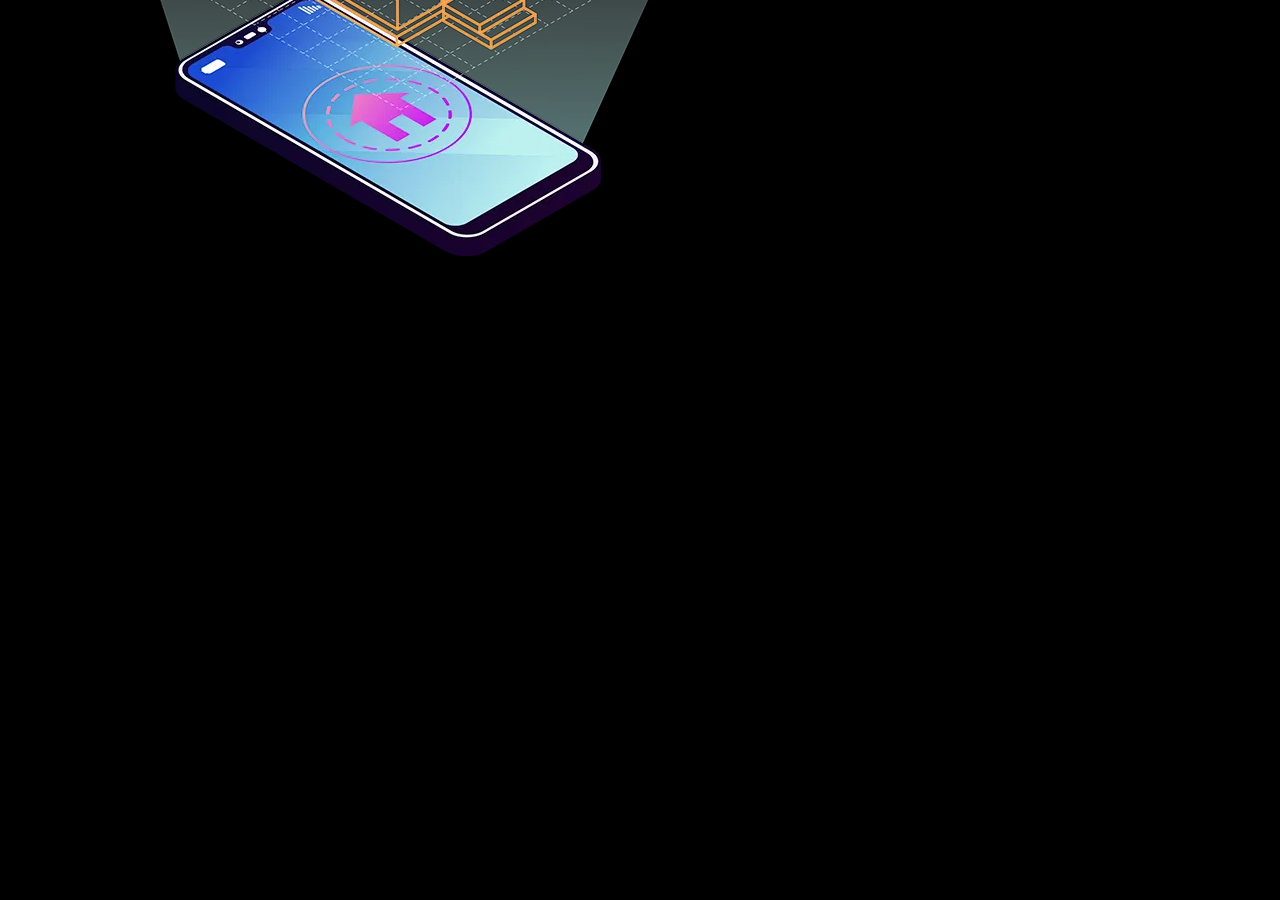
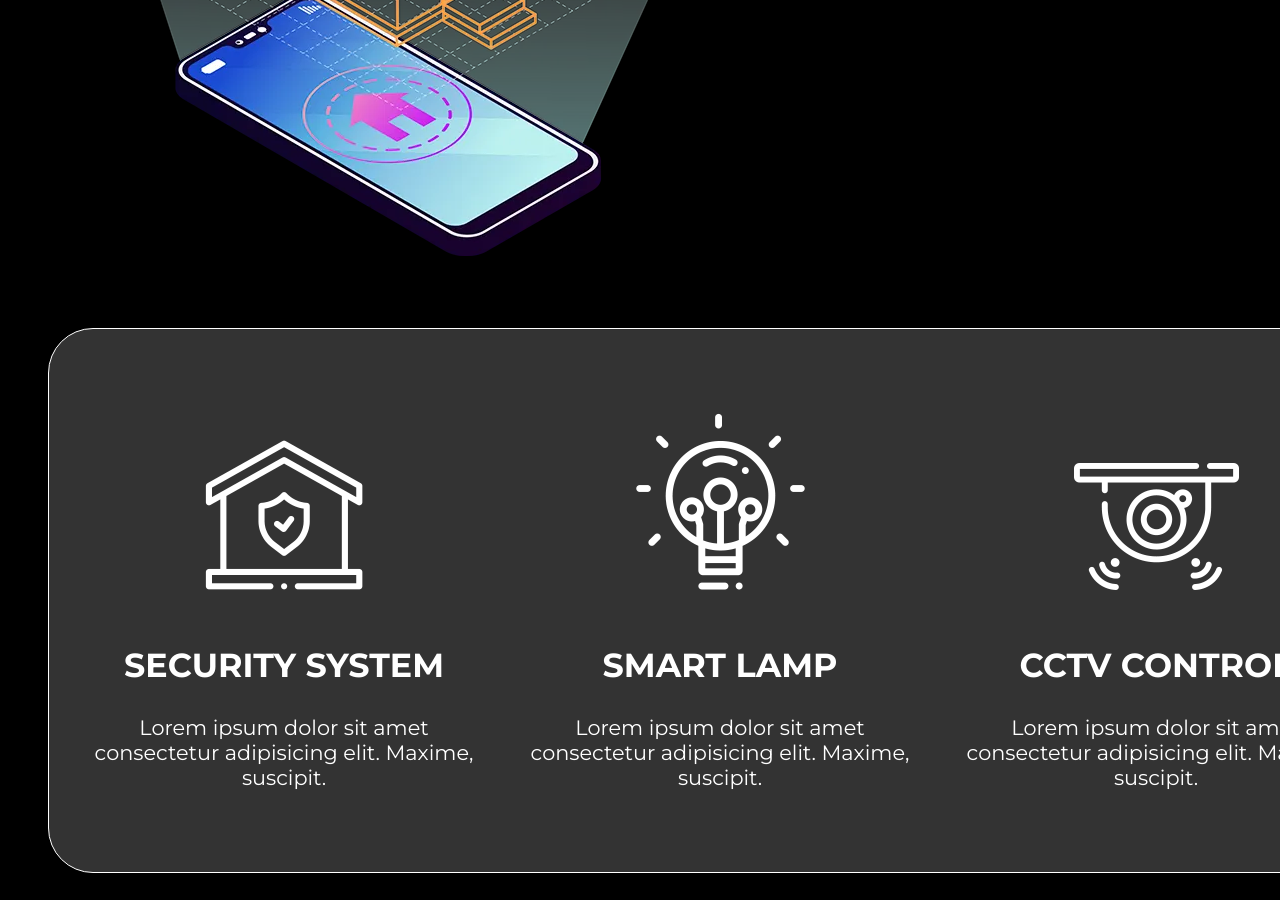
Before and after one commit to IvanPostarnak/smart-home-markup-training, a plain HTML site: page index.html in a window 1280 px wide. Shown: the part 1500-2400 px from the top of the page. Before the commit the page ends 1800 px from the top, so only its background shows below. Drawn offline with Linux system fonts and the light colour scheme.

Commit message:
feat: add 3rd slide

```diff
--- a/assets/index.scss
+++ b/assets/index.scss
@@ -66,6 +66,10 @@ $slide-max-width: 1440px;
     height: 900px;
   }
 
+  &--third-slide {
+    height: 600px;
+  }
+
 	&__inner {
     width: 100%;
     z-index: $top-layer;
@@ -87,6 +91,20 @@ $slide-max-width: 1440px;
       justify-content: space-between;
       align-items: center;
     }
+
+    &--third-slide {
+      max-width: 1344px;
+      height: 545px;
+      display: flex;
+      flex-direction: row;
+      justify-content: space-between;
+      align-items: center;
+
+      border: 1px solid $white;
+      border-radius: 45px;
+      background-color: rgba($white, 0.2);
+      padding: 35px;
+    }
 	}
 
 	&__content {
@@ -107,6 +125,15 @@ $slide-max-width: 1440px;
       flex-direction: column;
       justify-content: center;
       align-items: flex-start;
+		}
+
+    &--third-slide {
+      max-width: 400px;
+      min-height: 465px;
+      display: flex;
+      flex-direction: column;
+      justify-content: center;
+      align-items: center;
 		}
 	}
 
@@ -146,6 +173,13 @@ $slide-max-width: 1440px;
       font-size: 5.41rem;
       line-height: 6.181rem;
 		}
+
+    &--third-slide {
+      font-weight: $bold;
+      margin-top: 55px;
+      font-size: 3.333rem;
+      text-align: center;
+		}
 	}
 
 	&__subtitle {
@@ -173,6 +207,14 @@ $slide-max-width: 1440px;
       font-weight: $medium;
       font-size: 2.5rem;
 		}
+
+    &--third-slide {
+      margin-top: 30px;
+      font-weight: $regular;
+      font-size: 2.083rem;
+      line-height: 2.5rem;
+      text-align: center;
+		}
 	}
 
 	&__button {
@@ -198,6 +240,15 @@ $slide-max-width: 1440px;
 
 		&--first-slide {
 		}
+
+    &--second-slide {
+		}
+
+    &--third-slide {
+      min-height: 180px;
+      display: flex;
+      align-items: flex-end;
+		}
 	}
 }
 
--- a/index.html
+++ b/index.html
@@ -67,5 +67,45 @@
       </div>
     </div>
   </section>
+
+  <section class="container">
+    <div class="slide slide--third-slide">
+      <div class="slide__inner slide__inner--third-slide">
+        <div class="slide__content slide__content--third-slide">
+          <picture class="slide__picture--third-slide">
+            <source srcset="assets/img/slide_3_picture_1.webp 1x" type="image/webp">
+            <source srcset="assets/img/slide_3_picture_1.png 1x" type="image/png">
+            <img src="assets/img/slide_3_picture_1.png" alt="Picture of the Smart Security System pros">
+          </picture>
+          <div class="slide__text-info slide__text-info--third-slide">
+            <h1 class="slide__title slide__title--third-slide">SECURITY SYSTEM</h1>
+            <p class="slide__description slide__description--third-slide">Lorem ipsum dolor sit amet consectetur adipisicing elit. Maxime, suscipit.</p>
+          </div>
+        </div>
+        <div class="slide__content slide__content--third-slide">
+          <picture class="slide__picture--third-slide">
+            <source srcset="assets/img/slide_3_picture_2.webp 1x" type="image/webp">
+            <source srcset="assets/img/slide_3_picture_2.png 1x" type="image/png">
+            <img src="assets/img/slide_3_picture_2.png" alt="Picture of the Smart Security System pros">
+          </picture>
+          <div class="slide__text-info slide__text-info--third-slide">
+            <h1 class="slide__title slide__title--third-slide">SMART LAMP</h1>
+            <p class="slide__description slide__description--third-slide">Lorem ipsum dolor sit amet consectetur adipisicing elit. Maxime, suscipit.</p>
+          </div>
+        </div>
+        <div class="slide__content slide__content--third-slide">
+          <picture class="slide__picture--third-slide">
+            <source srcset="assets/img/slide_3_picture_3.webp 1x" type="image/webp">
+            <source srcset="assets/img/slide_3_picture_3.png 1x" type="image/png">
+            <img src="assets/img/slide_3_picture_3.png" alt="Picture of the Smart Security System pros">
+          </picture>
+          <div class="slide__text-info slide__text-info--third-slide">
+            <h1 class="slide__title slide__title--third-slide">CCTV CONTROL</h1>
+            <p class="slide__description slide__description--third-slide">Lorem ipsum dolor sit amet consectetur adipisicing elit. Maxime, suscipit.</p>
+          </div>
+        </div>
+      </div>
+    </div>
+  </section>
 </body>
 </html>
```
Also changed, not shown: assets/img/slide_3_picture_1.png (added), assets/img/slide_3_picture_1.webp (added), assets/img/slide_3_picture_2.png (added), assets/img/slide_3_picture_2.webp (added), assets/img/slide_3_picture_3.png (added), assets/img/slide_3_picture_3.webp (added), assets/index.css, 1 other file.
